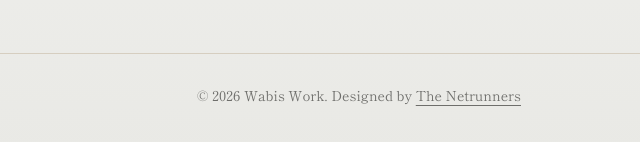
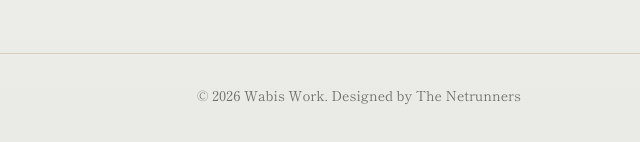
Before and after one commit to alexblakepires-lgtm/wabis-work, a plain HTML site: page contact.html in a window 1280 px wide. Shown: the part 1701-1843 px from the top of the page, 281-921 px from the left. Drawn offline with Linux system fonts and the light colour scheme.

Commit message:
Remove Netrunners link

```diff
--- a/contact.html
+++ b/contact.html
@@ -82,7 +82,7 @@
         <p>Price upon request</p>
       </div>
     </div>
-    <p class="foot-base">© 2026 Wabis Work. Designed by <a href="https://nrlstudios.com" rel="noopener">The Netrunners</a></p>
+    <p class="foot-base">© 2026 Wabis Work. Designed by The Netrunners</p>
   </div>
 </footer>
 <script src="site.js" defer></script>
```
Also changed, not shown: craft.html (+1 -1 lines), index.html (+1 -1 lines), lamps.html (+1 -1 lines), ritual.html (+1 -1 lines).
